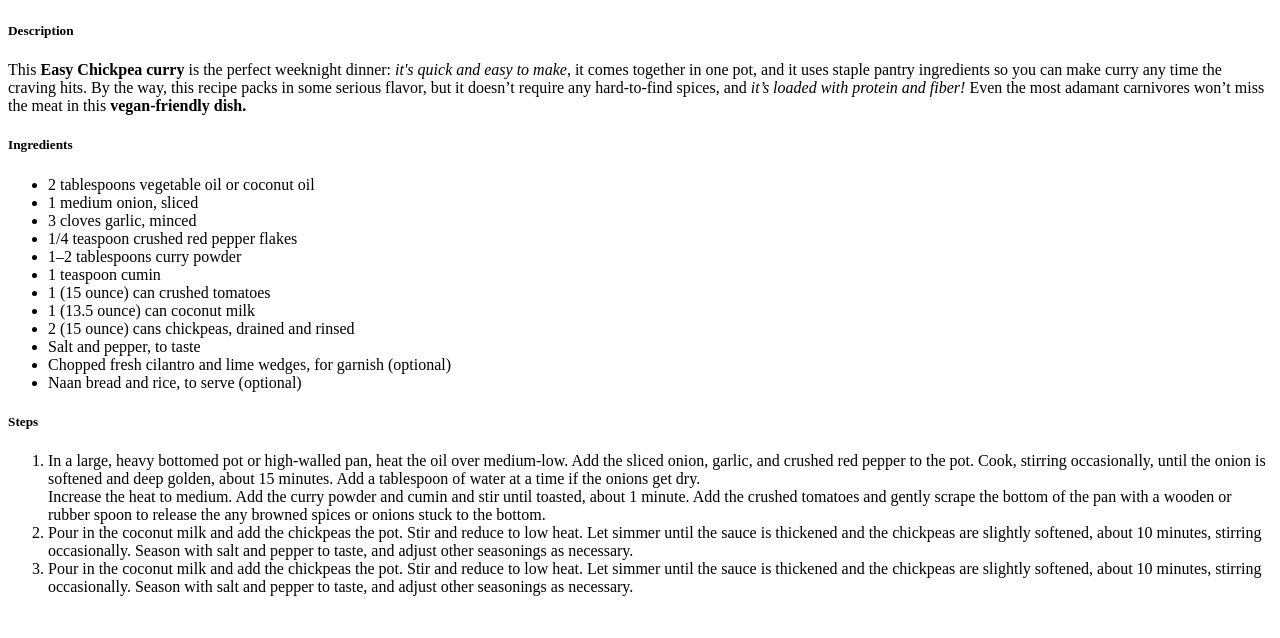
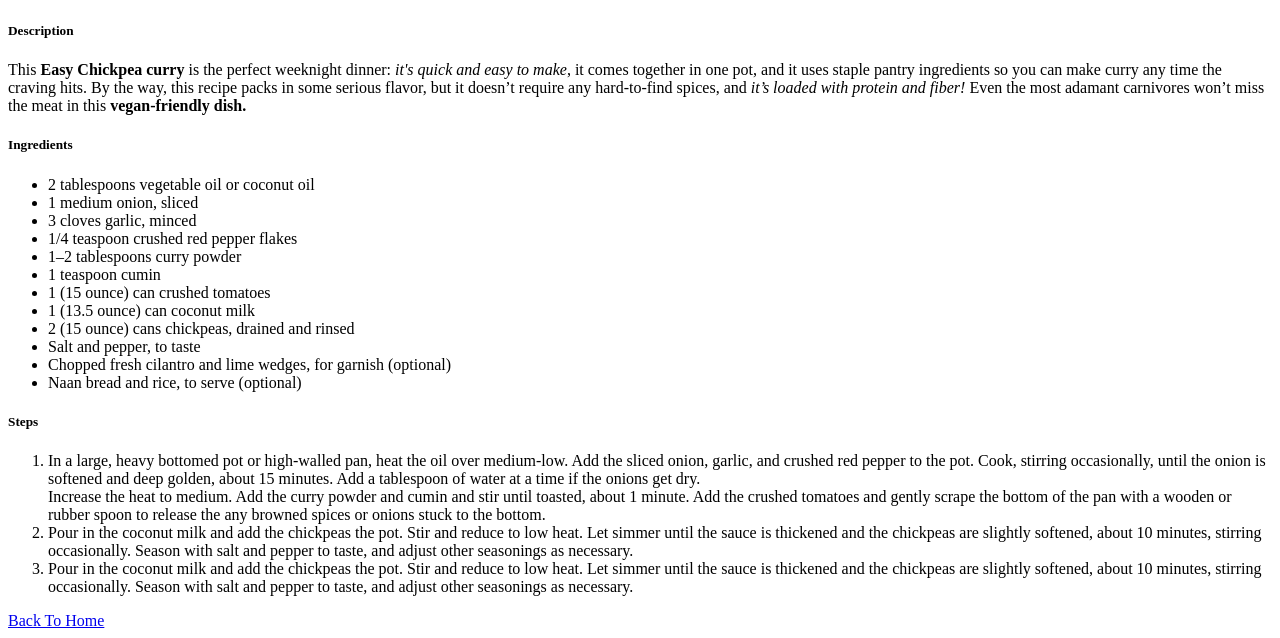
Before and after one commit to suavel/odin-recipes, a plain HTML site: page recipes/chickpea-curry.html in a window 1280 px wide. Shown: the part 383-1021 px from the top of the page. Before the commit the page ends 995 px from the top, so only its background shows below. Drawn offline with Linux system fonts and the light colour scheme.

Commit message:
Add home navigation button to first three recipes in /recipes

```diff
--- a/recipes/chickpea-curry.html
+++ b/recipes/chickpea-curry.html
@@ -35,4 +35,6 @@
         <li>Pour in the coconut milk and add the chickpeas the pot. Stir and reduce to low heat. Let simmer until the sauce is thickened and the chickpeas are slightly softened, about 10 minutes, stirring occasionally. Season with salt and pepper to taste, and adjust other seasonings as necessary.</li>
         <li>Pour in the coconut milk and add the chickpeas the pot. Stir and reduce to low heat. Let simmer until the sauce is thickened and the chickpeas are slightly softened, about 10 minutes, stirring occasionally. Season with salt and pepper to taste, and adjust other seasonings as necessary.</li>
     </ol>
+    <a href="../index.html">Back To Home</a>
+</body>
 </html>
```
Also changed, not shown: recipes/cabbage-soup.html (+1 -0 lines), recipes/mac-and-cheese.html (+2 -0 lines).
